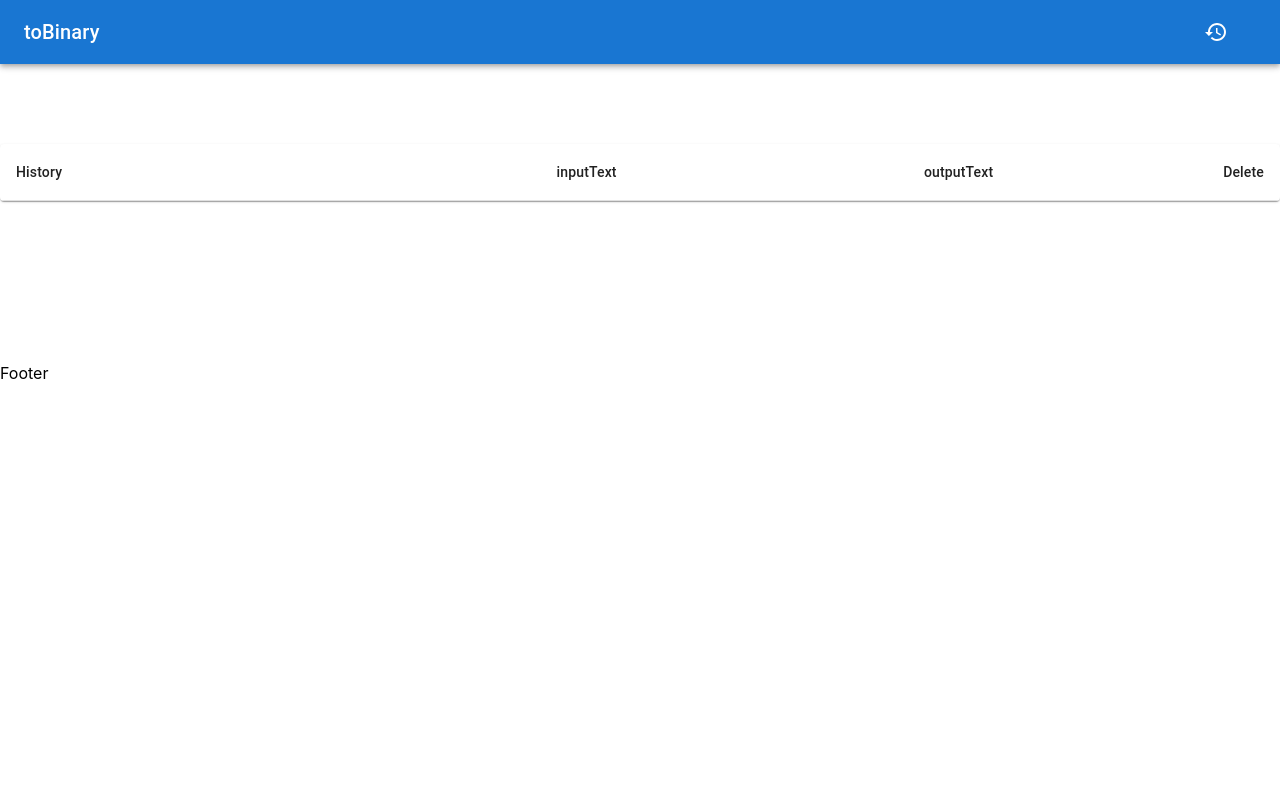
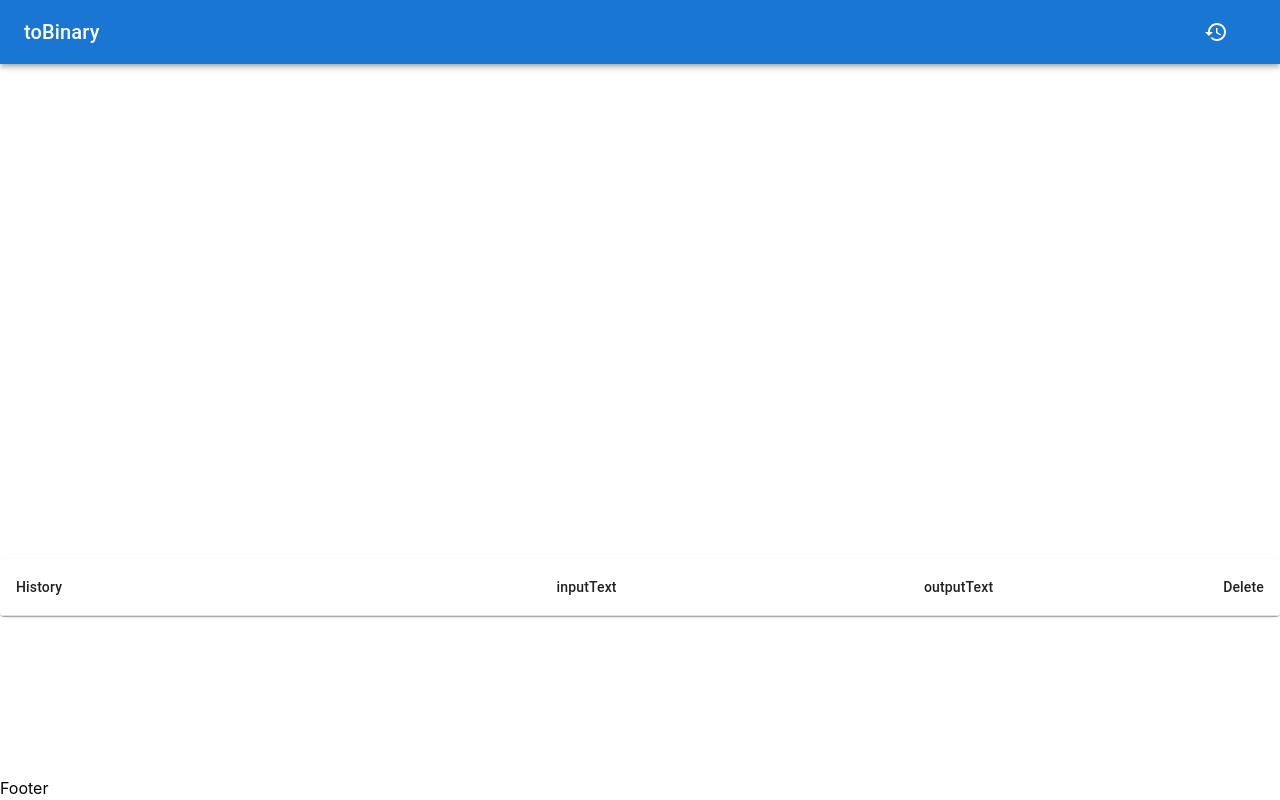
Before and after one commit to Vsjee/textToBinary, a React (Vite) app: page /history in a window 1280 px wide. Built offline with nearby package versions, Linux system fonts and the light colour scheme; the HTML template or start-up script is replaced by a standard one.

Commit message:
fix footer to bottom

```diff
--- a/src/AppWrapper.css.ts
+++ b/src/AppWrapper.css.ts
@@ -1,5 +1,9 @@
 import styled from 'styled-components';
 
-const AppWrapper = styled.section``;
+const AppWrapper = styled.section`
+  min-height: 100vh;
+  display: flex;
+  flex-direction: column;
+`;
 
 export default AppWrapper;
```
